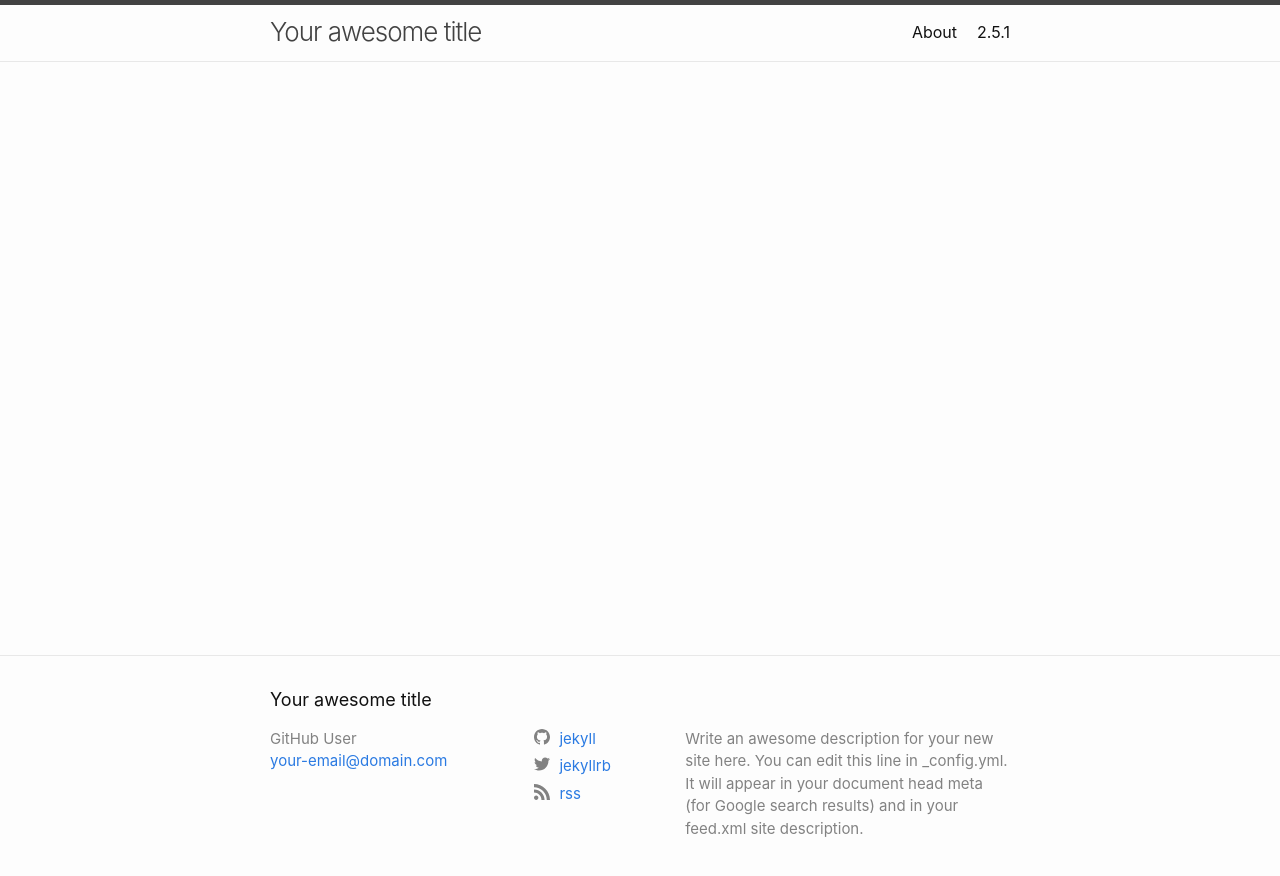
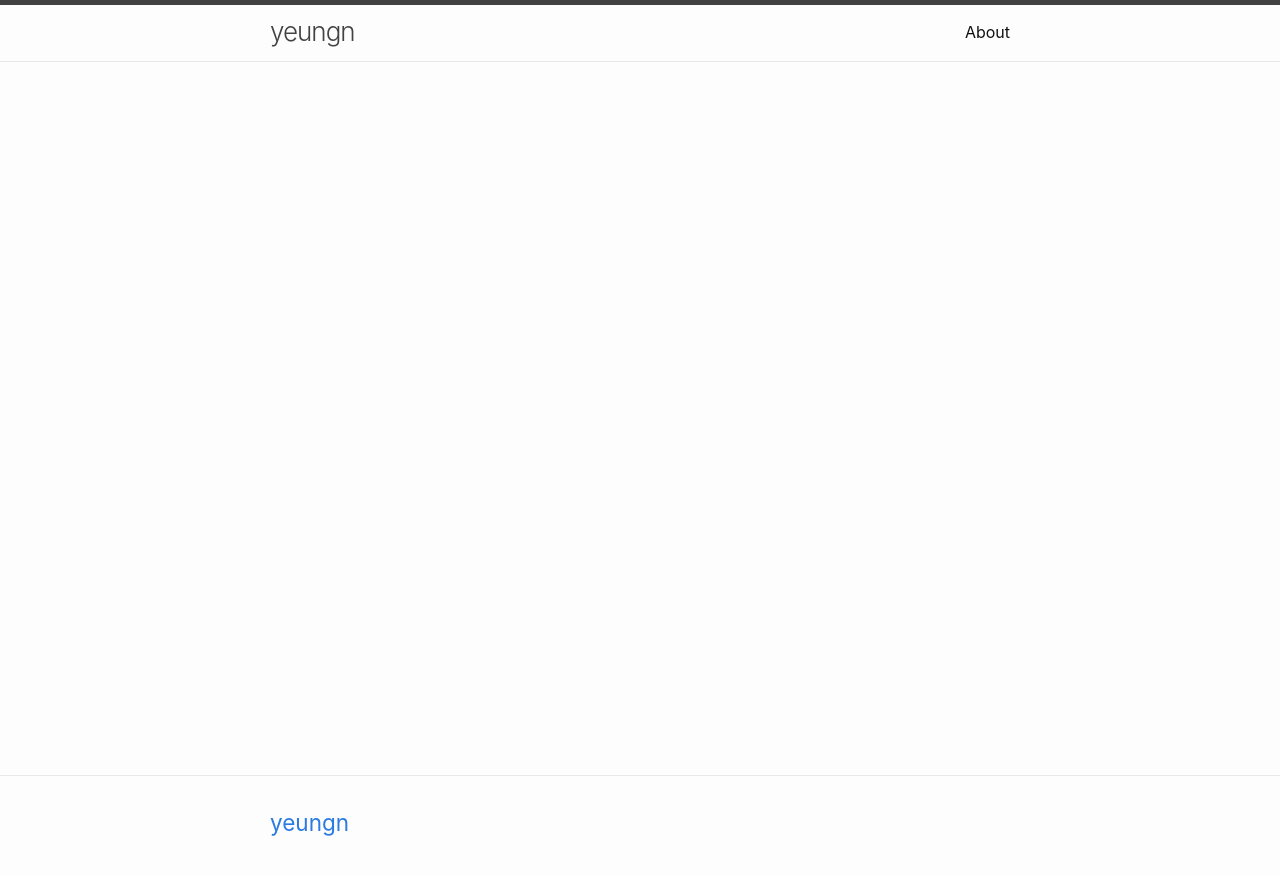
Before and after one commit to yeungn/yeungn.github.io, a Jekyll site: the page built from index.md, in a window 1280 px wide. Shown: the top 876 px of the page. Built offline with Jekyll 4.4.1, drawn with Linux system fonts in a browser that asks for light colours.

Commit message:
updating

```diff
--- a/_config.yml
+++ b/_config.yml
@@ -1,15 +1,13 @@
-title: Your awesome title
-author: GitHub User
-email: your-email@domain.com
+title: yeungn
+author: yeungn
+email: yeungn.info@gmail.com
 description: > # this means to ignore newlines until "twitter_username:"
-  Write an awesome description for your new site here. You can edit this
-  line in _config.yml. It will appear in your document head meta (for
-  Google search results) and in your feed.xml site description.
+
 
 # social links
-twitter_username: jekyllrb
-github_username:  jekyll
-rss: rss
+# twitter_username: jekyllrb
+# github_username:  jekyll
+# rss: rss
 # dribbble_username: jekyll
 # facebook_username: jekyll
 # flickr_username: jekyll
--- a/_includes/footer.html
+++ b/_includes/footer.html
@@ -3,20 +3,20 @@
 
   <div class="wrapper">
 
-    <h2 class="footer-heading">{{ site.title | escape }}</h2>
+    <!-- <h2 class="footer-heading">{{ site.title | escape }}</h2> -->
 
     <div class="footer-col-wrapper">
       <div class="footer-col footer-col-1">
         <ul class="contact-list">
           <li class="p-name">
-            {%- if site.author -%}
+            <!-- {%- if site.author -%}
               {{ site.author | escape }}
             {%- else -%}
               {{ site.title | escape }}
-            {%- endif -%}
+            {%- endif -%} -->
             </li>
             {%- if site.email -%}
-            <li><a class="u-email" href="mailto:{{ site.email }}">{{ site.email }}</a></li>
+            <li><h2><a class="u-email" href="mailto:{{ site.email }}">{{ site.author }}</a></li></h2>
             {%- endif -%}
         </ul>
       </div>
```
Also changed, not shown: History.markdown (deleted, +0 -170 lines), README.md (deleted).
